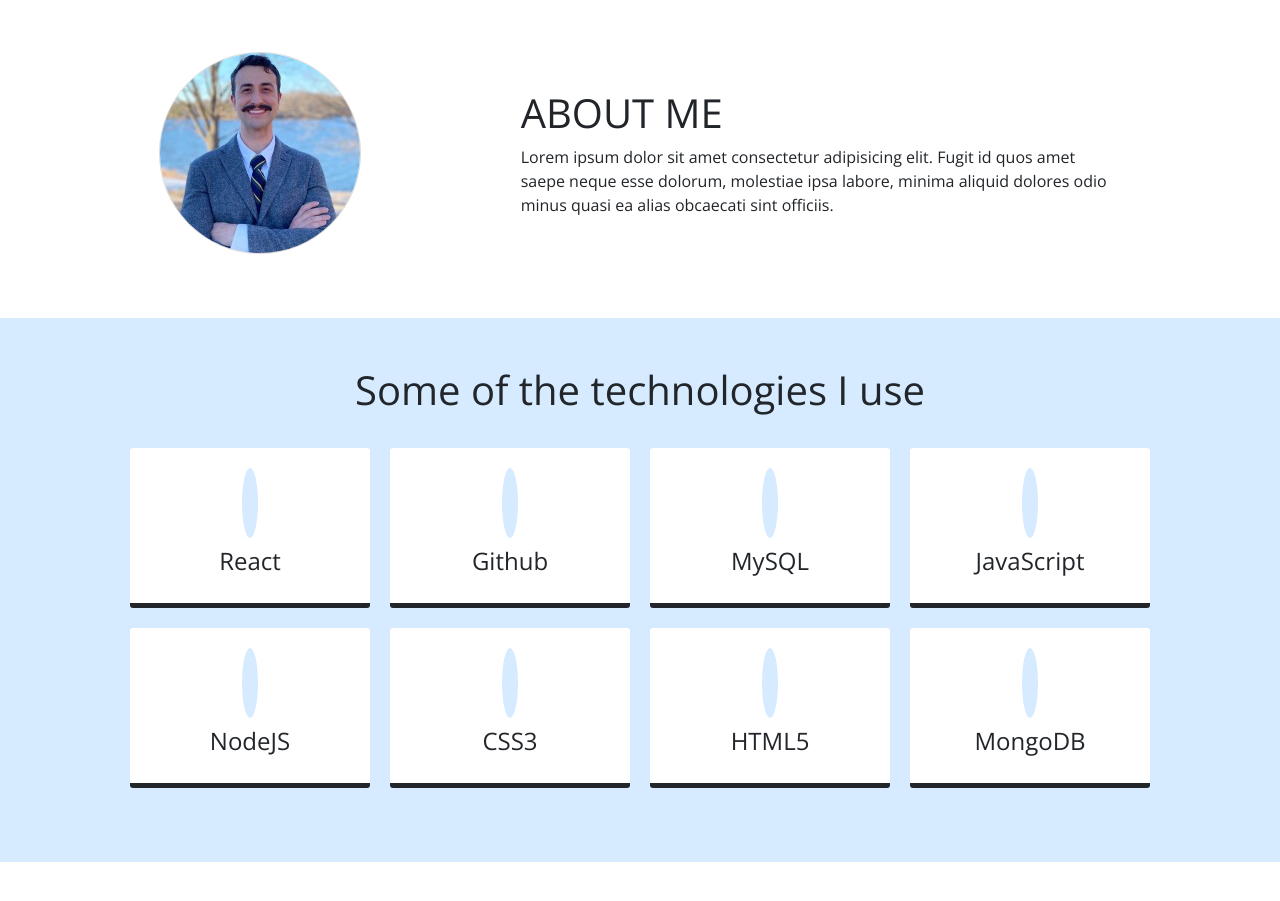
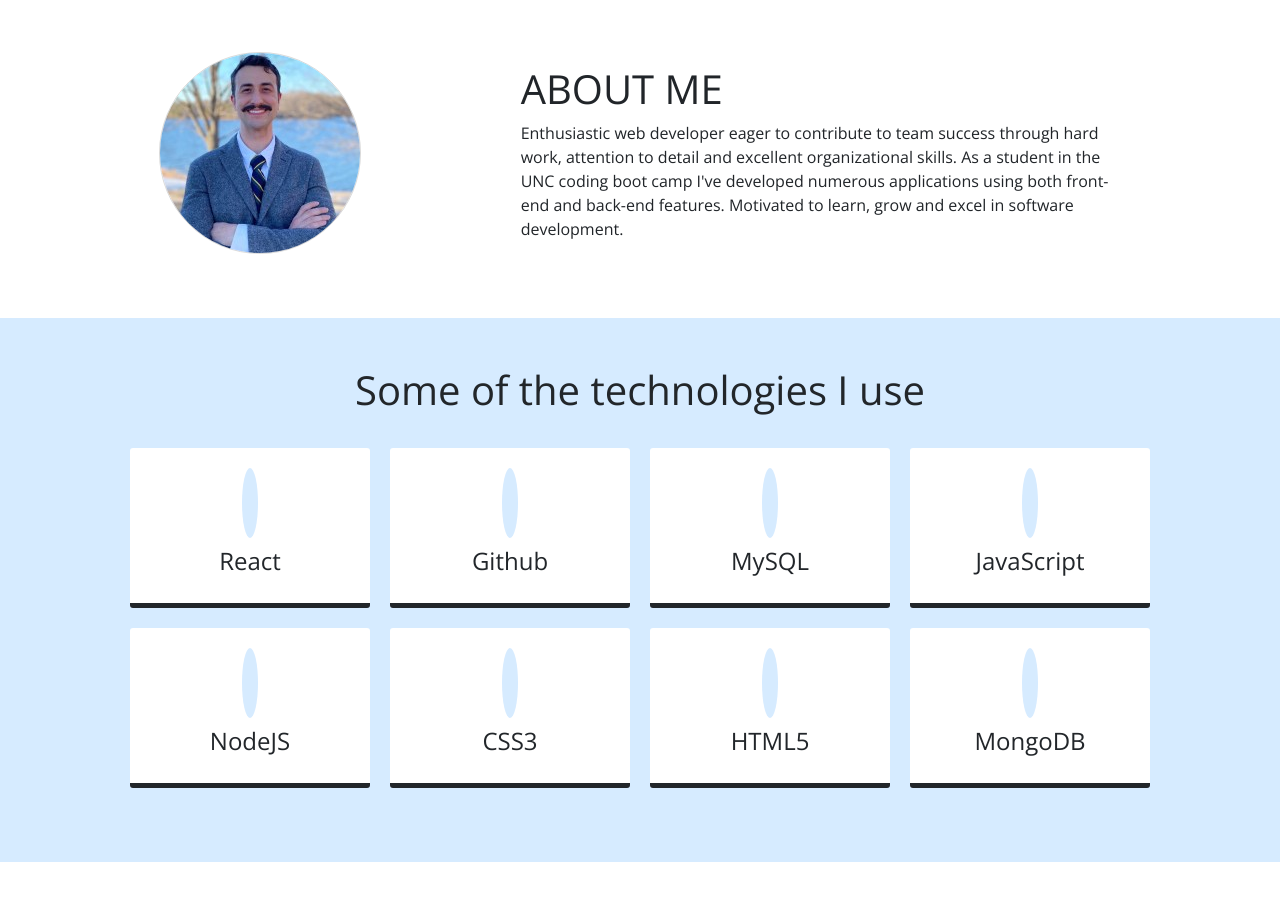
Before and after one commit to WesleyB003/New-Portfolio, a React (Create React App) app: page / in a window 1280 px wide. Shown: the part 802-1703 px from the top of the page. Built offline with nearby package versions, Linux system fonts and the light colour scheme; some icons are missing.

Commit message:
Changed the About me

```diff
--- a/src/screens/aboutMe/AboutMe.jsx
+++ b/src/screens/aboutMe/AboutMe.jsx
@@ -10,7 +10,8 @@ function AboutMe() {
         </div>
         <div className='about__text'>
             <h1>ABOUT ME</h1>
-            <p>Lorem ipsum dolor sit amet consectetur adipisicing elit. Fugit id quos amet saepe neque esse dolorum, molestiae ipsa labore, minima aliquid dolores odio minus quasi ea alias obcaecati sint officiis.</p>
+            <p>Enthusiastic web developer eager to contribute to team success through hard work, attention to detail and
+excellent organizational skills. As a student in the UNC coding boot camp I've developed numerous applications using both front-end and back-end features. Motivated to learn, grow and excel in software development.</p>
         </div>
     </div>
   )
```
